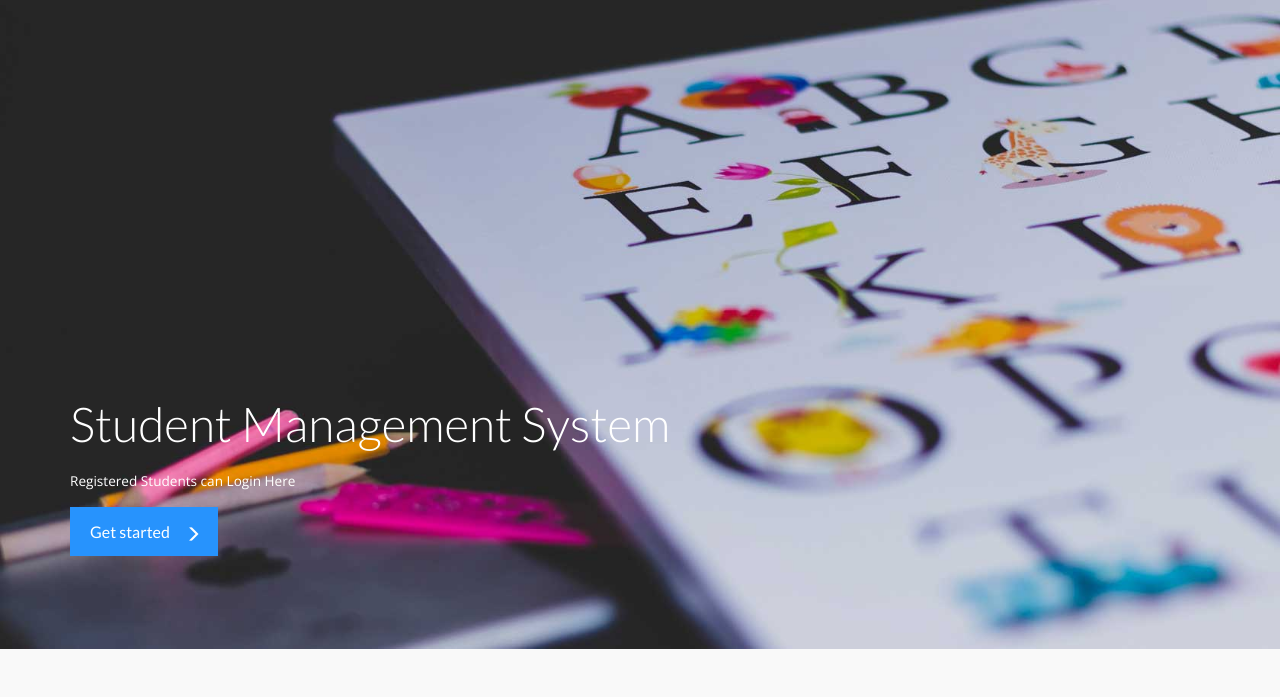
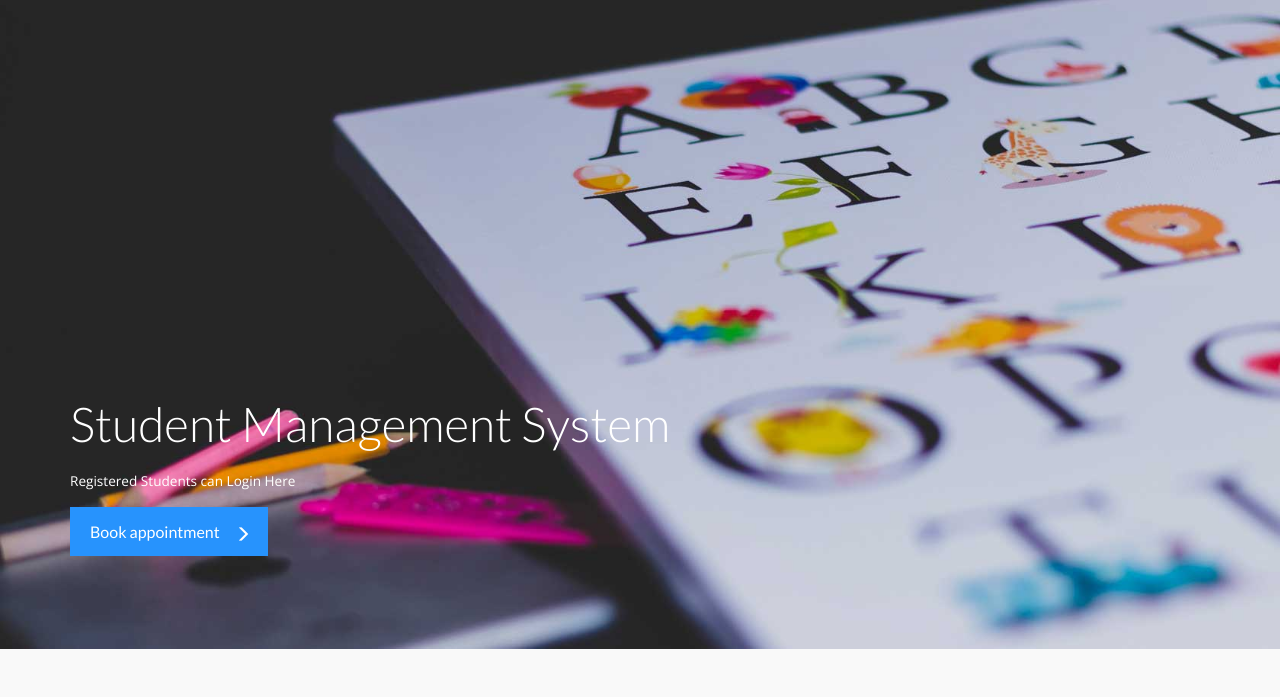
Before and after one commit to Jayriel04/DC_System, a PHP site: page / in a window 1280 px wide. Shown: the part 79-776 px from the top of the page. Run offline with PHP 8.4, Linux system fonts and the light colour scheme; data comes from the database, SQL or seed files in the repository; data that the repository does not hold is empty.

Commit message:
modify index

```diff
--- a/index.php
+++ b/index.php
@@ -61,7 +61,7 @@ include('includes/dbconnection.php');
           <h3>Student Management System</h3>
            <p>Registered Students can Login Here</p>
           <div class="readmore">
-          <a href="user/login.php">Get started<i class="glyphicon glyphicon-menu-right"> </i></a>
+          <a href="user/create_account.php">Book appointment<i class="glyphicon glyphicon-menu-right"> </i></a>
           </div>
          </li>
 
```
